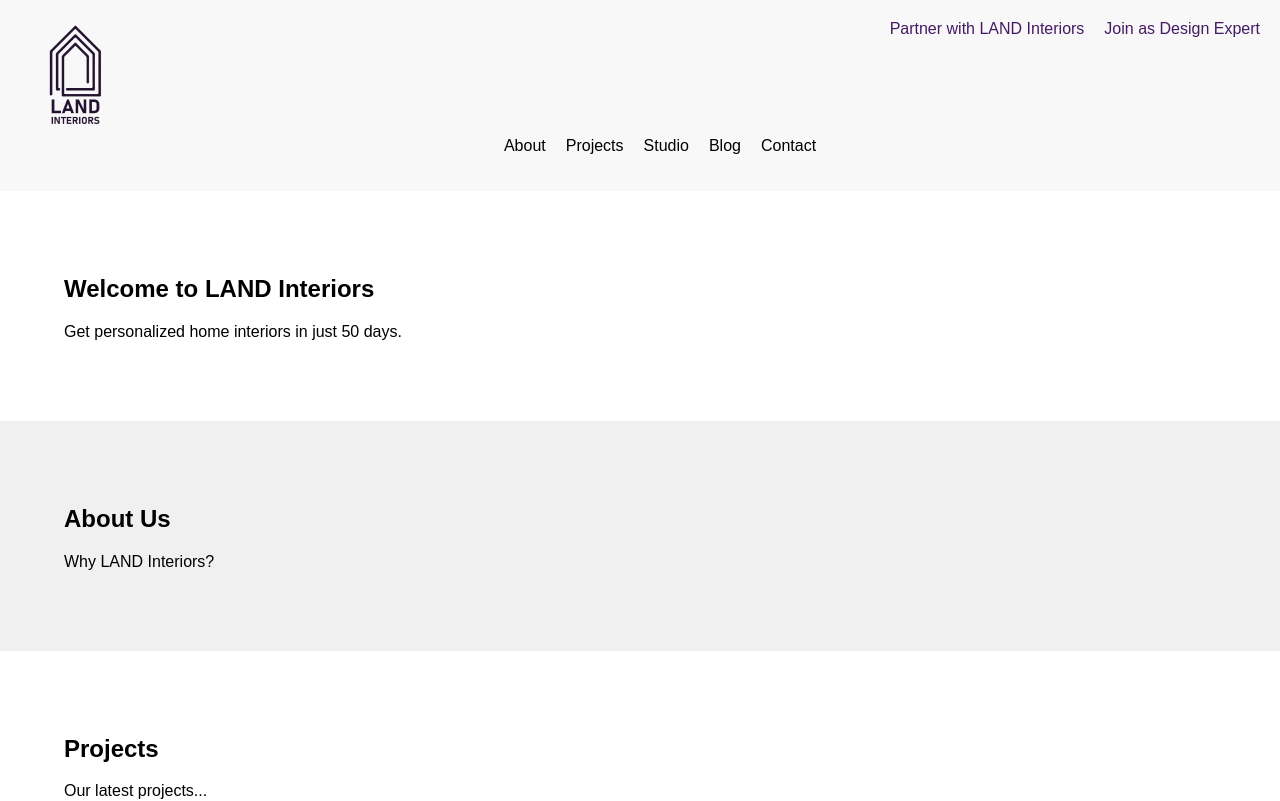
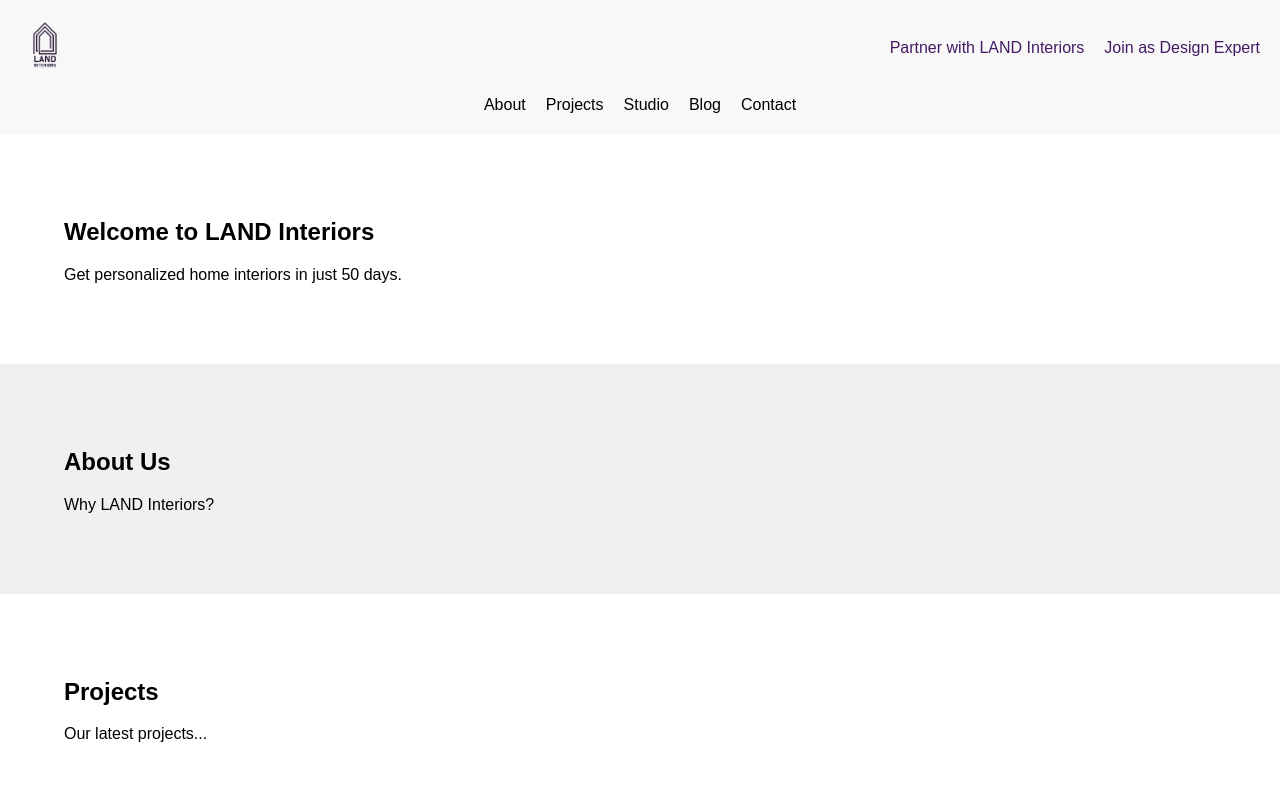
Before and after one commit to abuelkheir/OnePageWebsite-ReactJS, a React (Create React App) app in the folder Application/cobergsite/: page / in a window 1280 px wide. Shown: the top 801 px of the page. Built offline with nearby package versions, Linux system fonts and the light colour scheme.

Commit message:
Header part done

```diff
--- a/Application/cobergsite/src/Components/Header.js
+++ b/Application/cobergsite/src/Components/Header.js
@@ -1,59 +1,81 @@
 import React from 'react';
 import styled from 'styled-components';
-import logoImage from '../Asssets/MainLogo/MainLogo.png'; // Updated import path for the logo image
+import logoImage from '../Asssets/MainLogo/MainLogo.png'; // Corrected path
 
 // Styled components for the header elements
 const HeaderContainer = styled.header`
-  background-color: #f8f8f8; /* Setting the background color */
+  background-color: #f8f8f8;
   padding: 20px;
+  display: flex;
+  flex-direction: column;
+  align-items: center;
+`;
+
+const TopBar = styled.div`
+  width: 100%;
+  display: flex;
+  justify-content: space-between;
+  align-items: center;
+  margin-bottom: 20px;
 `;
 
 const Logo = styled.div`
   font-size: 1.5rem;
   font-weight: bold;
   color: black;
-  float: left; /* Aligning the logo to the left */
+`;
+
+const LogoImage = styled.img`
+  height: 50px; /* Adjust height as needed */
+`;
+
+const RightBar = styled.div`
+  display: flex;
+  align-items: center;
 `;
 
 const JoinUs = styled.div`
   font-size: 1rem;
-  color: #451a64; /* Setting the font color */
-  float: right; /* Aligning "Join us" to the right */
+  color: #451a64;
+  margin-left: 20px;
 `;
 
 const Partner = styled.div`
   font-size: 1rem;
-  color: #451a64; /* Setting the font color */
-  float: right; /* Aligning "Partner with LAND Interiors" to the right */
-  margin-right: 20px; /* Adding space between "Join us" and "Partner with LAND Interiors" */
+  color: #451a64;
+  margin-left: 20px;
 `;
 
 const Navigation = styled.nav`
-  clear: both; /* Clearing the floats */
-  margin-top: 30px; /* Adding margin to separate navigation from logo and "Join us" */
-  text-align: center; /* Aligning navigation links to center */
+  text-align: center;
 `;
 
 const NavigationList = styled.ul`
   list-style: none;
   display: flex;
-  justify-content: center; /* Centering navigation links horizontally */
+  justify-content: center;
+  margin: 0;
+  padding: 0;
 `;
 
 const NavigationItem = styled.li`
   font-size: 1rem;
   color: black;
-  margin: 0 10px; /* Adding margin between navigation links */
+  margin: 0 10px;
 `;
 
 const Header = () => {
   return (
     <HeaderContainer>
-      <Logo>
-        <img src={logoImage} alt="Logo" /> {/* Displaying the logo image */}
-      </Logo>
-      <JoinUs>Join as Design Expert</JoinUs>
-      <Partner>Partner with LAND Interiors</Partner>
+      <TopBar>
+        <Logo>
+          <LogoImage src={logoImage} alt="Logo" />
+        </Logo>
+        <RightBar>
+          <Partner>Partner with LAND Interiors</Partner>
+          <JoinUs>Join as Design Expert</JoinUs>
+        </RightBar>
+      </TopBar>
       <Navigation>
         <NavigationList>
           <NavigationItem>About</NavigationItem>
```
